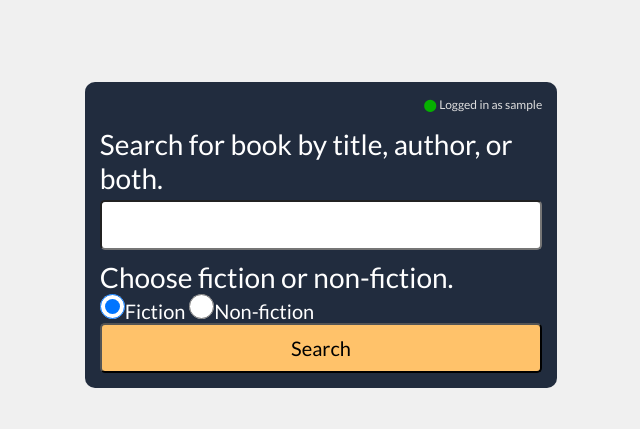
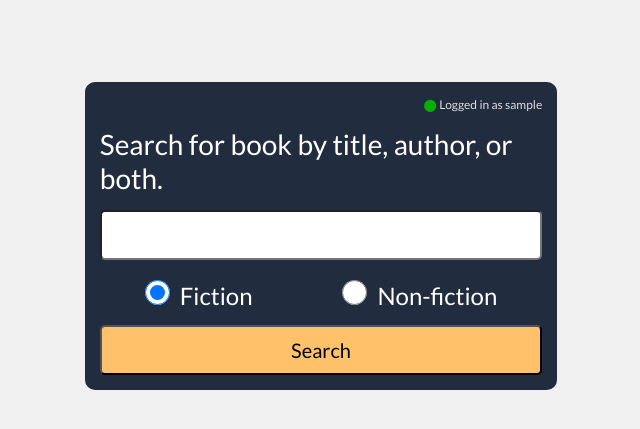
Before and after one commit to faaizajaz/rentabook2, a Django app: page / in a window 1280 px wide. Shown: the part 168-597 px from the top of the page, without its empty margins (319-959 px from the left). Run offline with Django 4.2, Linux system fonts and the light colour scheme; the visitor is signed in with stand-in values (Sample User, id 1); some libraries are stand-ins or nearby versions.

Commit message:
Fixed some styling

```diff
--- a/bookquery/forms.py
+++ b/bookquery/forms.py
@@ -8,7 +8,7 @@ class BookQueryForm(ModelForm):
     search_type = ChoiceField(
         choices=SEARCH_TYPE_CHOICES,
         widget=RadioSelect(),
-        label="Choose fiction or non-fiction.",
+        label="",
         initial="Fiction",
     )
 
--- a/static/base.css
+++ b/static/base.css
@@ -57,6 +57,28 @@ a:hover {
     font-size: 20px;
 }
 
+.controls {
+    padding-top: 10px;
+    padding-bottom: 0px;
+    display: flex;
+    justify-content: space-around;
+    align-items: center;
+}
+
+
+#id_search_type_1,
+#id_search_type_0 {
+    margin-right: 10px;
+    margin-bottom: 20px;
+
+}
+
+.radio {
+    font-size: 24px;
+}
+
+
+
 #id_search_term,
 #id_username,
 #id_password,
@@ -106,6 +128,10 @@ a:hover {
 
 form {
     margin-bottom: 0px;
+}
+
+label {
+    cursor: pointer;
 }
 
 /********************** RESULTS PAGE **********************/
@@ -234,6 +260,9 @@ input[type="radio"] {
     margin-bottom: 50px;
 }
 
+.doloading {
+    margin-top: 0px !important;
+}
 
 
 .asteriskField {
```
